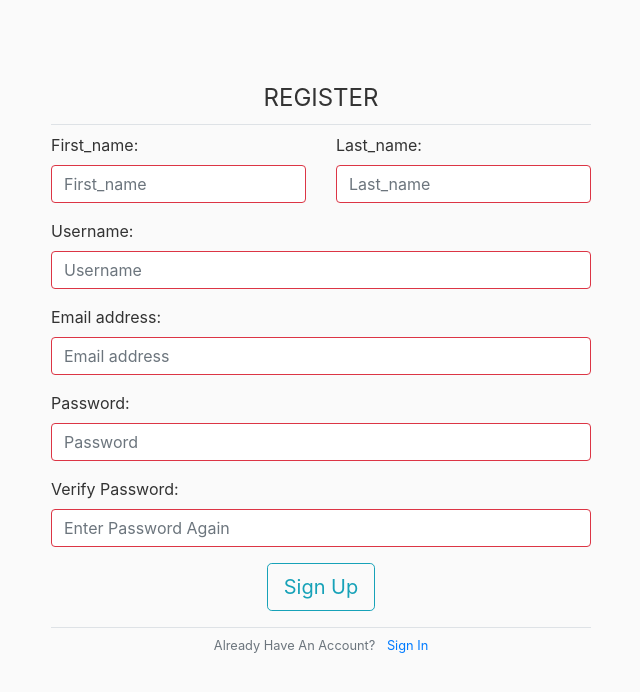
After one commit to kuan0808/BugTracker, a Django app: template user/templates/user/register_form.html in a window 1280 px wide. The commit adds this page. Shown: the top 692 px of the page, without its empty margins (319-959 px from the left). Run offline with Django 3.2, Linux system fonts and the light colour scheme; the template is opened without the code that fills it: values that come from a table or form of the project are taken from there, others are empty; some libraries are stand-ins or nearby versions.

Commit message:
1)Add Profile model and related signals 2)Add login view 3)Some small changes

```diff
--- a/BugTracker/settings.py
+++ b/BugTracker/settings.py
@@ -11,6 +11,7 @@ https://docs.djangoproject.com/en/3.1/ref/settings/
 """
 
 from pathlib import Path
+import os
 
 # Build paths inside the project like this: BASE_DIR / 'subdir'.
 BASE_DIR = Path(__file__).resolve().parent.parent
@@ -121,6 +122,9 @@ USE_TZ = True
 
 STATIC_URL = '/static/'
 
+MEDIA_ROOT = os.path.join(BASE_DIR, 'media')
+MEDIA_URL = '/media/'
+
 CRISPY_TEMPLATE_PACK = 'bootstrap4'
 
 AUTH_USER_MODEL = 'user.CustomUser'
--- a/user/admin.py
+++ b/user/admin.py
@@ -1,5 +1,6 @@
 from django.contrib import admin
-from .models import CustomUser
+from .models import CustomUser, Profile
 
 # Register your models here.
 admin.site.register(CustomUser)
+admin.site.register(Profile)
--- a/user/apps.py
+++ b/user/apps.py
@@ -3,3 +3,6 @@ from django.apps import AppConfig
 
 class UserConfig(AppConfig):
     name = 'user'
+
+    def ready(self):
+        import user.signals
--- a/user/forms.py
+++ b/user/forms.py
@@ -1,6 +1,9 @@
 from django import forms
 from django.contrib.auth.forms import UserCreationForm
-from .models import CustomUser
+
+# from .models import CustomUser 用下面的方法取得User模型
+from django.contrib.auth import get_user_model
+
 from django.core.exceptions import ValidationError
 from django.utils.translation import ugettext_lazy as _
 
@@ -42,9 +45,9 @@ class UserRegisterForm(forms.ModelForm):
         return result
 
     class Meta:
-        model = CustomUser
+        model = get_user_model()
 
-        fields = ('username', 'email', 'first_name', 'last_name')
+        fields = ('first_name', 'last_name', 'username', 'email',)
         labels = {
             'email': _('Email address'),
         }
@@ -60,3 +63,8 @@ class UserRegisterForm(forms.ModelForm):
 
         # 'oninvalid': "setCustomValidity('This is required')",
         # 'oninput': "setCustomValidity('')"
+
+
+class UserLoginForm(forms.Form):
+    username = forms.CharField()
+    password = forms.CharField()
--- a/user/managers.py
+++ b/user/managers.py
@@ -3,7 +3,7 @@ from django.contrib.auth.base_user import BaseUserManager
 
 class CustomUserManager(BaseUserManager):
 
-    def create_user(self, username, email, password):
+    def _create_user(self, username, email, password, **extra_fields):
         """
         Creates and saves a User with the given username, email and password.
         """
@@ -17,6 +17,9 @@ class CustomUserManager(BaseUserManager):
         user.save(using=self._db)
         return user
 
+    def create_user(self, username, email, password=None, **extra_fields):
+        return self._create_user(username, email, password, **extra_fields)
+
     def create_superuser(self, username, email, password):
         user = self.create_user(username=username, email=email, password=password)
         user.is_staff = True
--- a/user/models.py
+++ b/user/models.py
@@ -1,17 +1,17 @@
 from django.db import models
-from django.shortcuts import redirect, reverse
+from django.shortcuts import reverse
+from django.utils.translation import ugettext_lazy as _
 from django.contrib.auth.models import AbstractBaseUser, PermissionsMixin
 from django.utils import timezone
-
 from .managers import CustomUserManager
 
 
 class CustomUser(AbstractBaseUser, PermissionsMixin):
-    email = models.EmailField(unique=True)
-    username = models.CharField(max_length=20, unique=True)
-    first_name = models.CharField(max_length=20)
-    last_name = models.CharField(max_length=20)
-    is_active = models.BooleanField(default=True)
+    email = models.EmailField(_('email'), unique=True)
+    username = models.CharField(_('username'), max_length=20, unique=True)
+    first_name = models.CharField(_('first_name'), max_length=20)
+    last_name = models.CharField(_('last_name'), max_length=20)
+    is_active = models.BooleanField(_('is_active'), default=True)
     is_staff = models.BooleanField(default=False)
     is_superuser = models.BooleanField(default=False)
     date_joined = models.DateTimeField(default=timezone.now)
@@ -20,6 +20,9 @@ class CustomUser(AbstractBaseUser, PermissionsMixin):
     REQUIRED_FIELDS = ['email', 'first_name', 'last_name']
 
     objects = CustomUserManager()
+
+    def get_absolute_url(self):
+        return reverse('user.views.ProfileView', args=[str(self.username)])
 
     def get_full_name(self):
         """
@@ -37,3 +40,11 @@ class CustomUser(AbstractBaseUser, PermissionsMixin):
 
     def __str__(self):
         return self.username
+
+
+class Profile(models.Model):
+    user = models.OneToOneField(CustomUser, on_delete=models.CASCADE)
+    image = models.ImageField(default='default.jpg', upload_to='profile_pics')
+
+    def __str__(self):
+        return f"{self.user.username}'s Profile"
--- a/user/static/user/main.css
+++ b/user/static/user/main.css
@@ -32,7 +32,7 @@ ul {
   background: #ffffff;
   padding: 3px 20px;
   border: 5px solid #dddddd;
-  border-radius: 3px;
+  border-radius: 5px;
   margin-bottom: 5px;
 }
 
--- /dev/null
+++ b/user/templates/user/register_form.html
@@ -0,0 +1,56 @@
+{% extends 'user/user_base.html' %}
+{% load i18n %}
+{% load crispy_forms_tags %}
+{% block content %}
+<div class="col-md-6 offset-md-3 ">
+<!--    <div class="content-section">-->
+        <form method="POST" class="row row-no-gutters was-validated">
+            {% csrf_token %}
+              <div class="col-12">
+                  <legend class="border-bottom pb-2 mb-2 text-uppercase font-weight-bolder text-center">{% translate 'Register' %}</legend>
+              </div>
+            {% for field in form %}
+                {% if field.name != 'first_name' and field.name != 'last_name' %}
+                    <div class="col-12 form-group">
+                {% else %}
+                    <div class="col-6 form-group">
+                {% endif %}
+                    {{ field.label_tag }}
+                    {% blocktrans asvar the_placeholder %}Enter {{ field.label|escape }} {% endblocktrans %}
+                    <input {% if field.name == 'email' %}
+                            type="email"
+                            {% elif field.name == 'password1' or field.name == 'password2'%}
+                            type="password"
+                            {% else %}
+                            type="text"
+                            {% endif %}
+                            name="{{ field.name }}"
+                            {% if field.name != 'password2' %}
+                                placeholder="{{ field.label|escape }}"
+                            {% else %}
+                                placeholder="Enter Password Again"
+                            {% endif %}
+                            class="textinput textInput form-control"
+                            required
+                            id="id_{{ field.name }}">
+                    {% if form.errors %}
+                        {% for error_message in field.errors %}
+    <!--                    這裡的error_message要用 |striptags，才能取得錯誤訊息-->
+                            <p class="invalid-feedback"><strong>{{ error_message|striptags }}</strong></p>
+                        {% endfor %}
+                    {% endif %}
+                    </div>
+            {% endfor %}
+
+            <div class="col-12 text-center form-group">
+                <button class="btn btn-lg btn-outline-info" type="submit">Sign Up</button>
+            </div>
+        </form>
+        <div class="border-top pt-1 text-center">
+            <small class="text-muted">
+                Already Have An Account? <a class="ml-2" href="{% url 'login' %}">Sign In</a>
+            </small>
+        </div>
+<!--    </div>-->
+</div>
+{% endblock %}
--- a/user/templates/user/base.html
+++ b/user/templates/user/user_base.html
@@ -28,9 +28,7 @@
             {% endfor %}
           {% endif %}
       <div class="row">
-        <div class="col-md-6 offset-md-3 ">
-            {% block content %}{% endblock %}
-        </div>
+          {% block content %}{% endblock %}
       </div>
     </main>
 
--- a/user/urls.py
+++ b/user/urls.py
@@ -1,7 +1,13 @@
 from django.contrib import admin
+from django.conf import settings
+from django.conf.urls.static import static
 from django.urls import path
-from .views import UserCreateView
+from .views import UserCreateView, UserLogInView
 
 urlpatterns = [
     path('register/', UserCreateView.as_view(), name='register'),
+    path('login/', UserLogInView.as_view(), name='login'),
 ]
+
+if settings.DEBUG:
+    urlpatterns += static(settings.MEDIA_URL, document_root=settings.MEDIA_ROOT)
```
Also changed, not shown: user/signals.py (added, +10 -0 lines), user/templates/user/login_form.html (added, +34 -0 lines), user/templates/user/user_form.html (deleted, +0 -54 lines), user/views.py (+32 -5 lines), media/profile_pics/1212.PNG (added), user/migrations/0004_profile.py (added).
